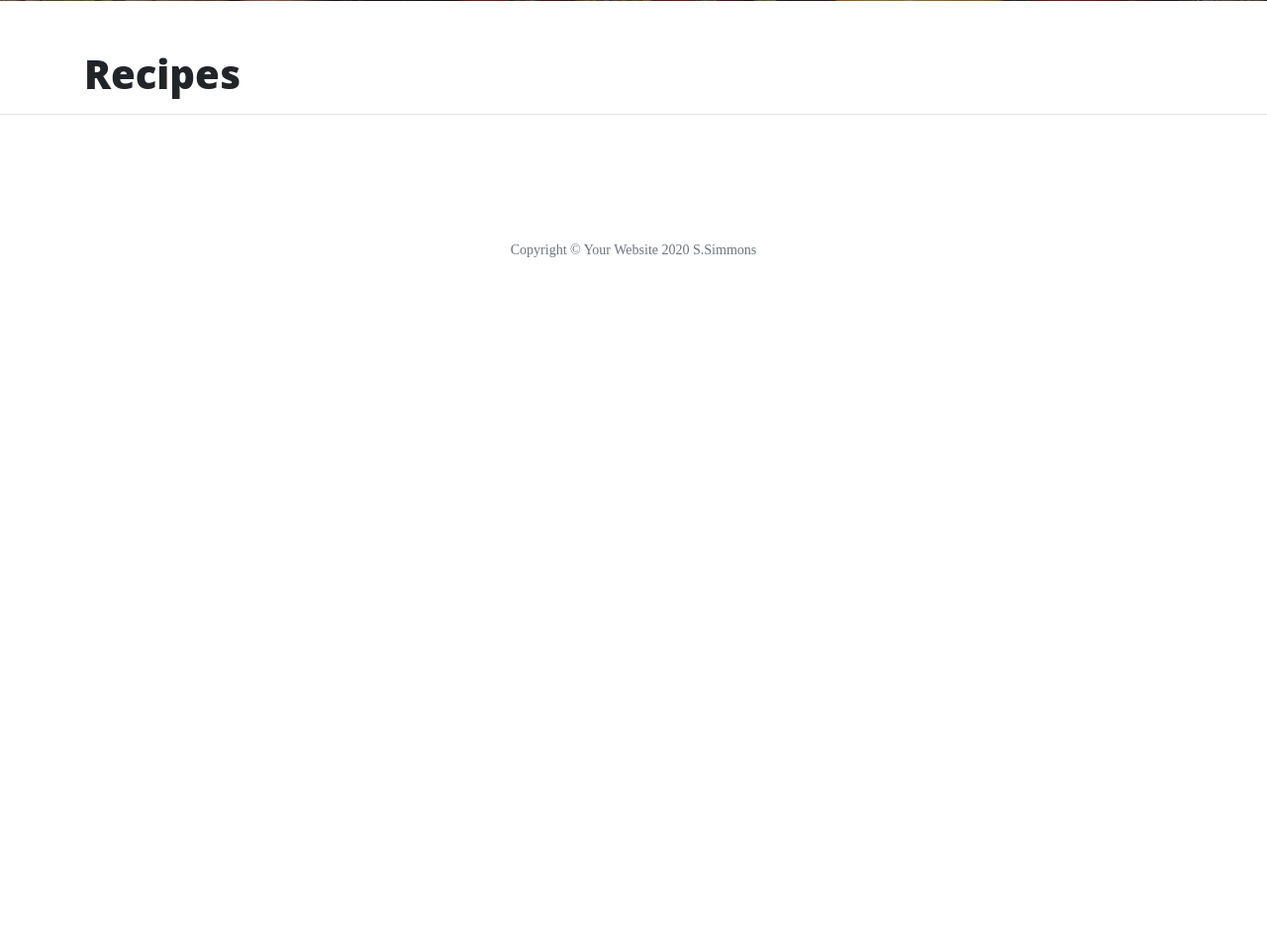
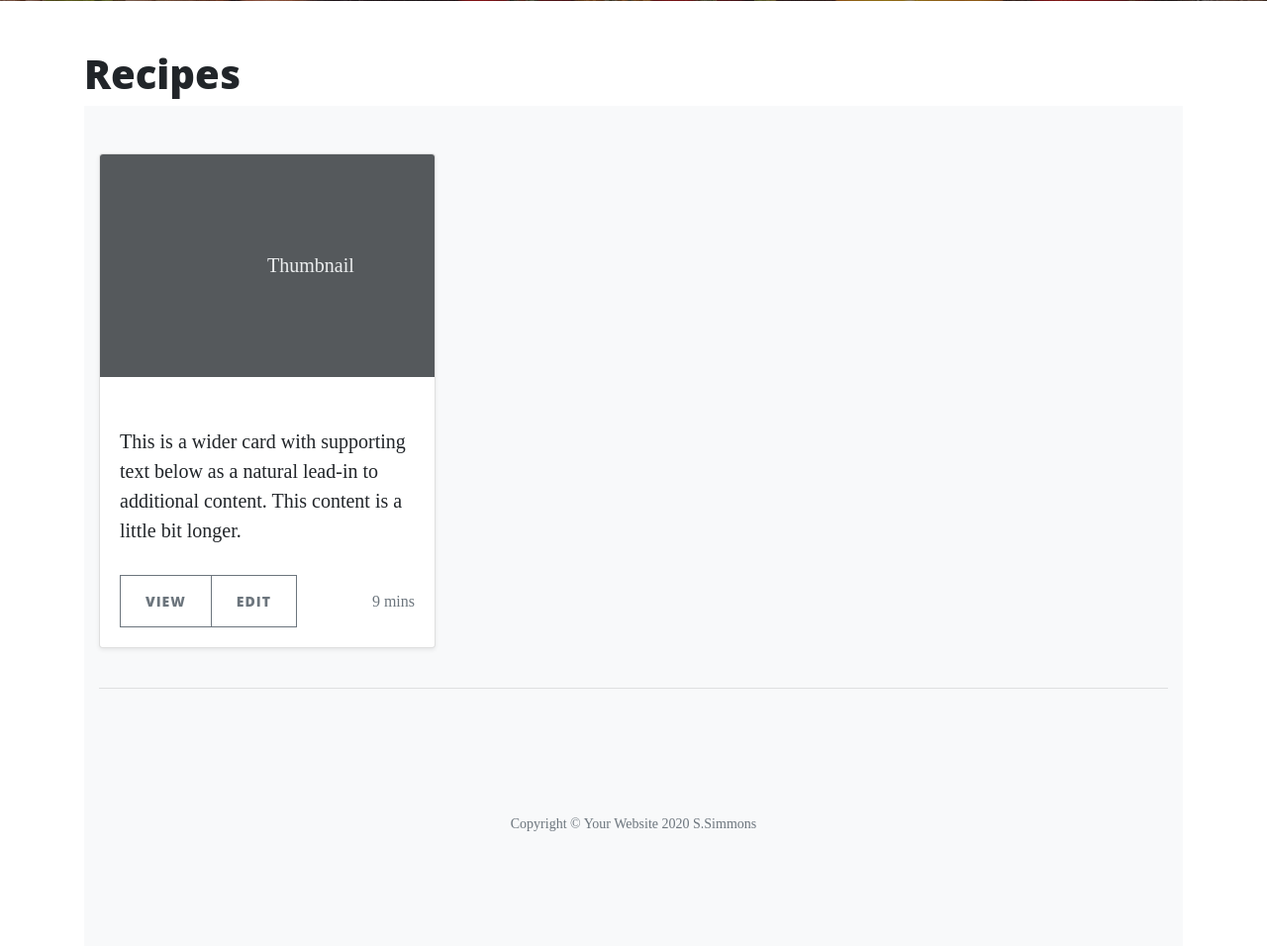
Before and after one commit to sammysimmons/sammysimmons-Data-Centric-Milestone-Project-3, a Flask app: page /recipe in a window 1280 px wide. Shown: the part 627-1583 px from the top of the page at 99% size. Before the commit the page ends 887 px from the top, so only its background shows below. Run offline with Flask 2, Linux system fonts and the light colour scheme; some libraries are stand-ins or nearby versions.

Commit message:
template updated with recipe card bootstrap album implemented

```diff
--- a/templates/recipe.html
+++ b/templates/recipe.html
@@ -1,3 +1,24 @@
 {% extends 'base.html' %} {% block content %}
 <h1>Recipes</h1>
-{% endblock %}
+<div class="album py-5 bg-light">
+    <div class="container">
+
+        <div class="row">
+            <div class="col-md-4">
+                <div class="card mb-4 shadow-sm">
+                    <svg class="bd-placeholder-img card-img-top" width="100%" height="225" xmlns="http://www.w3.org/2000/svg" preserveAspectRatio="xMidYMid slice" focusable="false" role="img" aria-label="Placeholder: Thumbnail"><title>Placeholder</title><rect width="100%" height="100%" fill="#55595c"></rect><text x="50%" y="50%" fill="#eceeef" dy=".3em">Thumbnail</text></svg>
+                    <div class="card-body">
+                        <p class="card-text">This is a wider card with supporting text below as a natural lead-in to additional content. This content is a little bit longer.</p>
+                        <div class="d-flex justify-content-between align-items-center">
+                            <div class="btn-group">
+                                <button type="button" class="btn btn-sm btn-outline-secondary">View</button>
+                                <button type="button" class="btn btn-sm btn-outline-secondary">Edit</button>
+                            </div>
+                            <small class="text-muted">9 mins</small>
+                        </div>
+                    </div>
+                </div>
+            </div>
+
+
+            {% endblock %}
```
